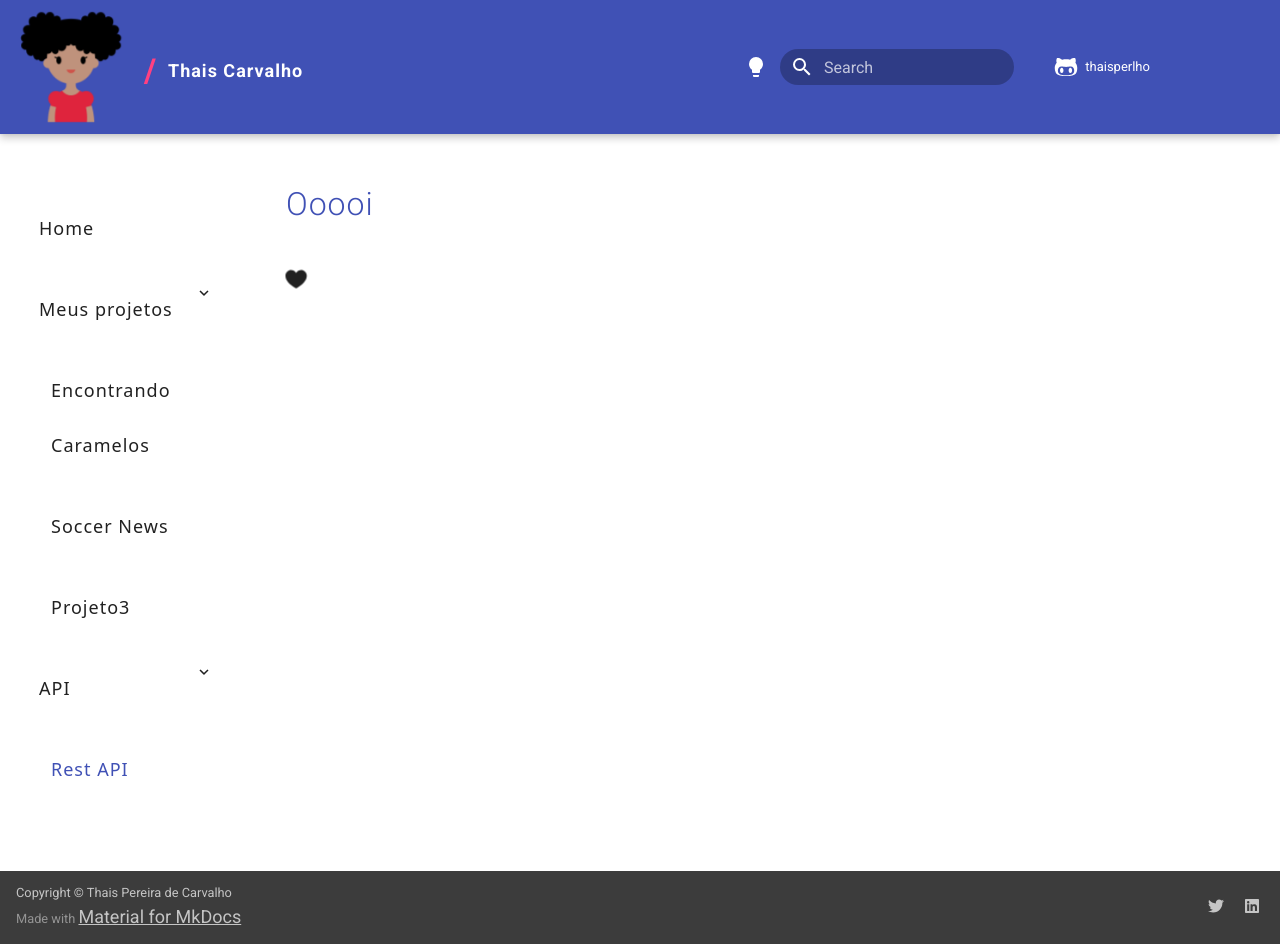
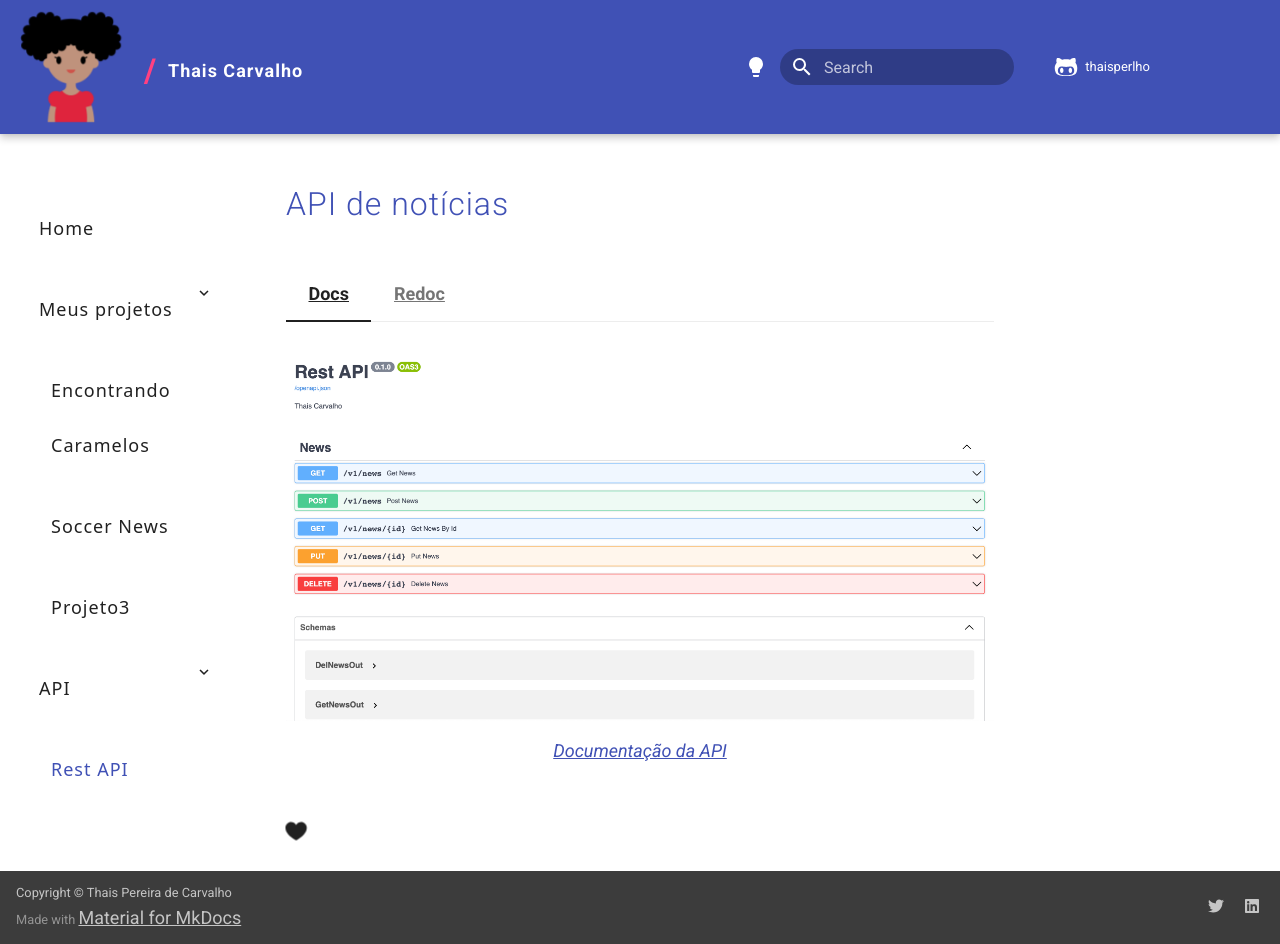
Before and after one commit to thaisperlho/thaisperlho, an MkDocs documentation site: the page built from docs/api/api1.md, in a window 1280 px wide and 944 px high. Built offline with MkDocs 1.6.1 and Material for MkDocs 9.7.7, drawn with Linux system fonts in a browser that asks for light colours; comment, search, counter and statistics services are not loaded.

Commit message:
docs: update 1 file and create 2 files

```diff
--- a/docs/api/api1.md
+++ b/docs/api/api1.md
@@ -1,3 +1,20 @@
-# Ooooi
+# API de notícias
+
+
+
+=== "Docs"
+    <figure markdown>
+        ![Print da tela de documentação da API](/img/RestAPI-docs.png)
+        <figcaption>[Documentação da API](https://thais-restapi.herokuapp.com/docs)</figcaption>
+    </figure>
+=== "Redoc"
+    <figure markdown>
+        ![Print da tela de documentação da API](/img/RestAPI-redoc.png)
+        <figcaption>[Documentação da API](https://thais-restapi.herokuapp.com/redoc)</figcaption>
+    </figure>
+
+
+
+
 
 :octicons-heart-fill-24:{ .heart }
```
Also changed, not shown: docs/img/RestAPI-docs.png (added), docs/img/RestAPI-redoc.png (added).
